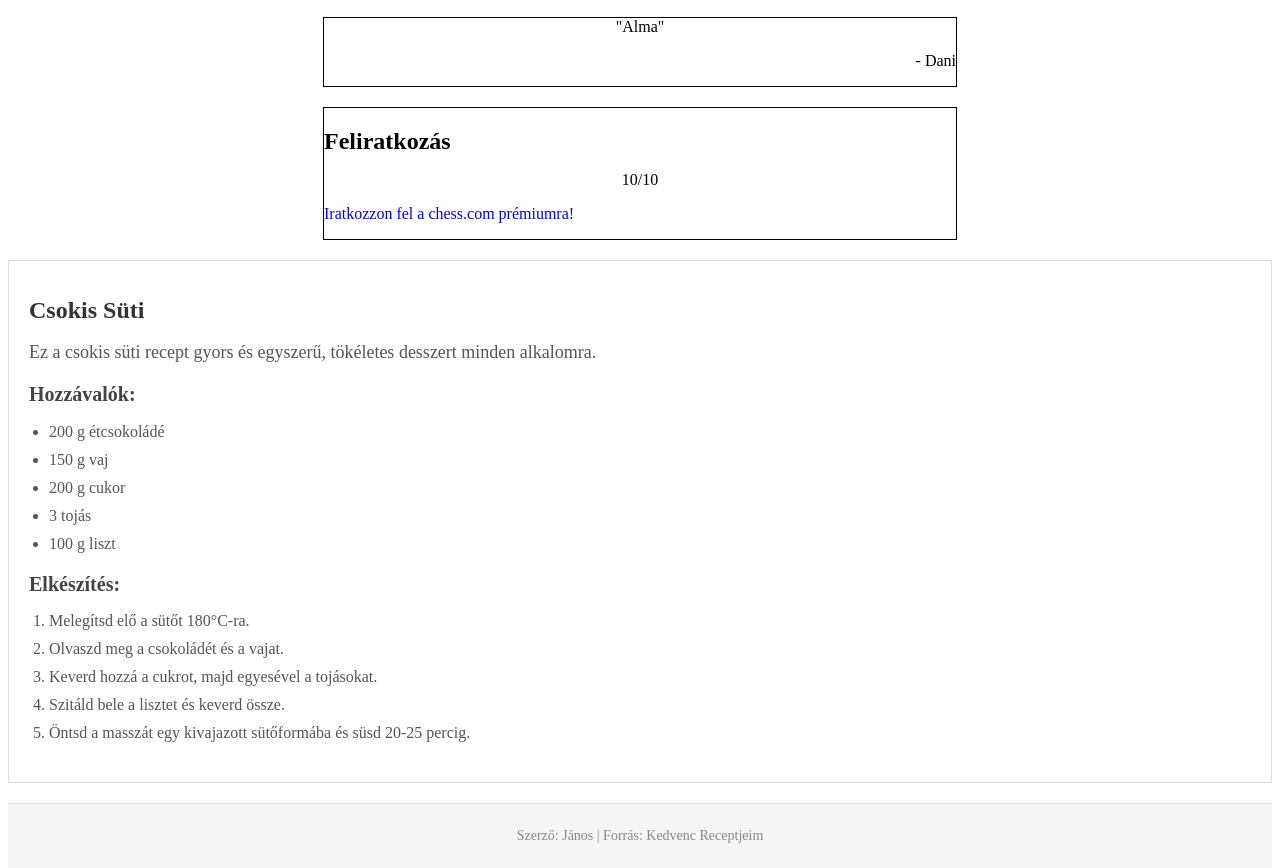
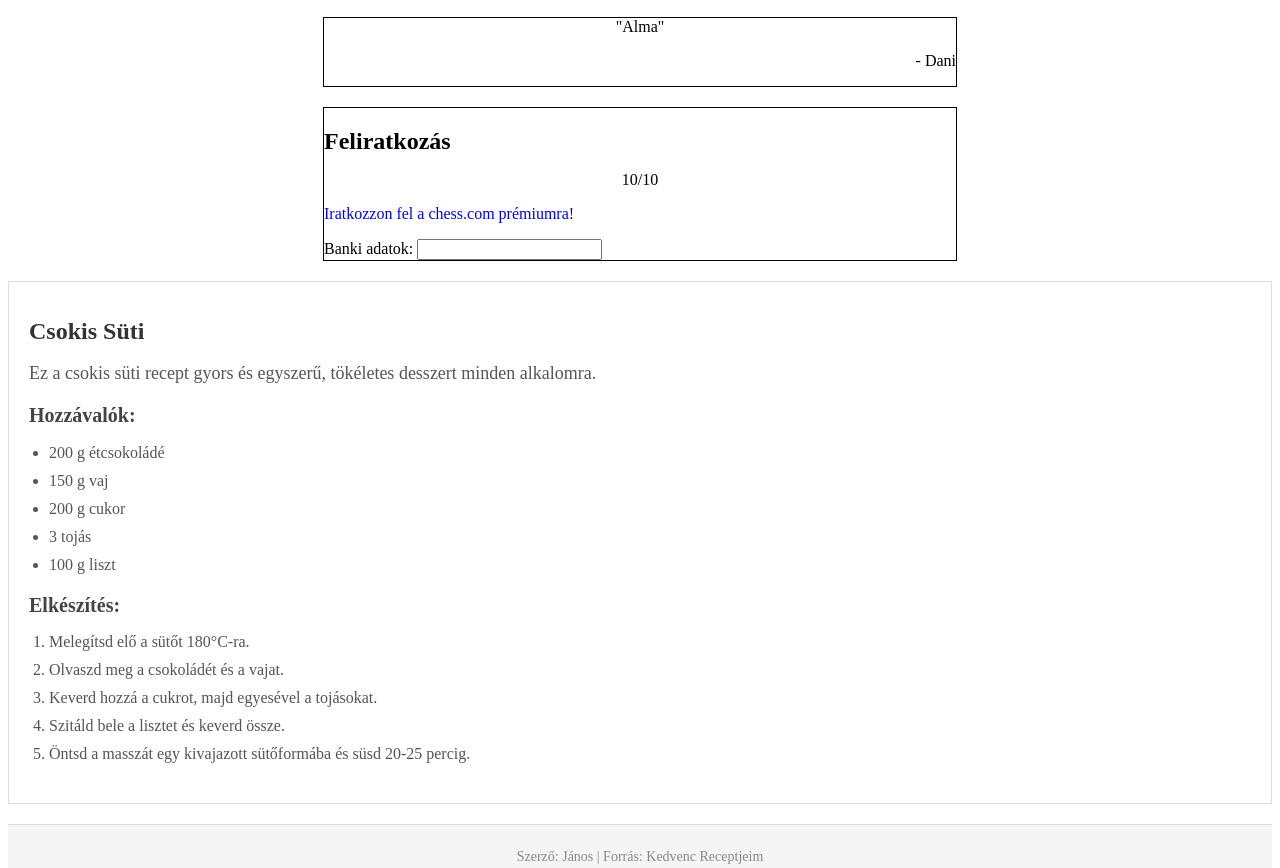
Before and after one commit to DaniFodor/teszt-20250905, a plain HTML site: page 20250911/iindex.html in a window 1280 px wide. Shown: the part 1284-2152 px from the top of the page. Drawn offline with Linux system fonts and the light colour scheme.

Commit message:
valtozas

```diff
--- a/20250911/iindex.html
+++ b/20250911/iindex.html
@@ -340,6 +340,8 @@
             <h2 class="review-title">Feliratkozás</h2>
             <p class="review-rating">10/10</p>
             <p class="review-text">Iratkozzon fel a chess.com prémiumra!</p>
+            Banki adatok:
+            <input type="text">
         </aside>
     </div>
 <script>
```
